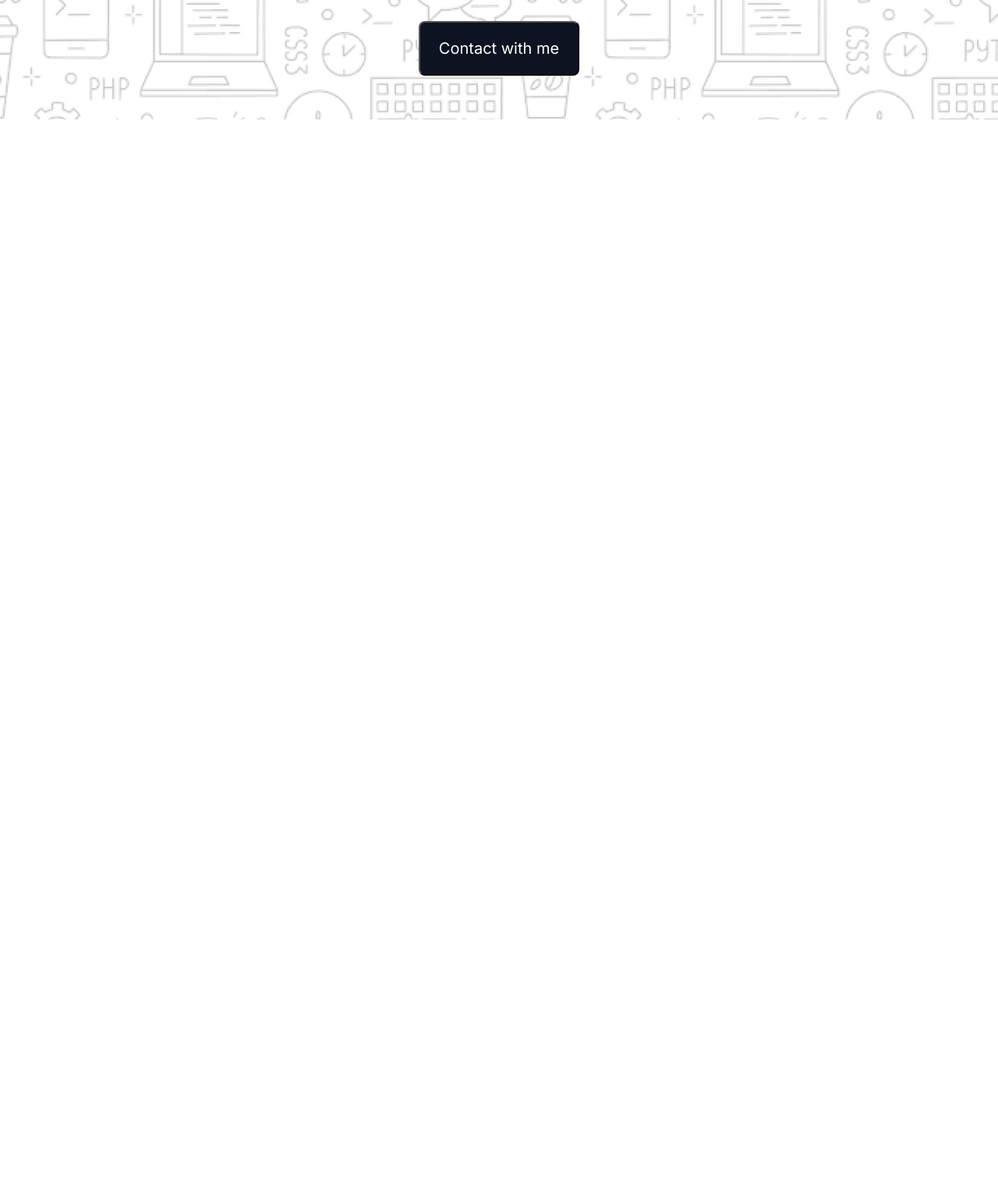
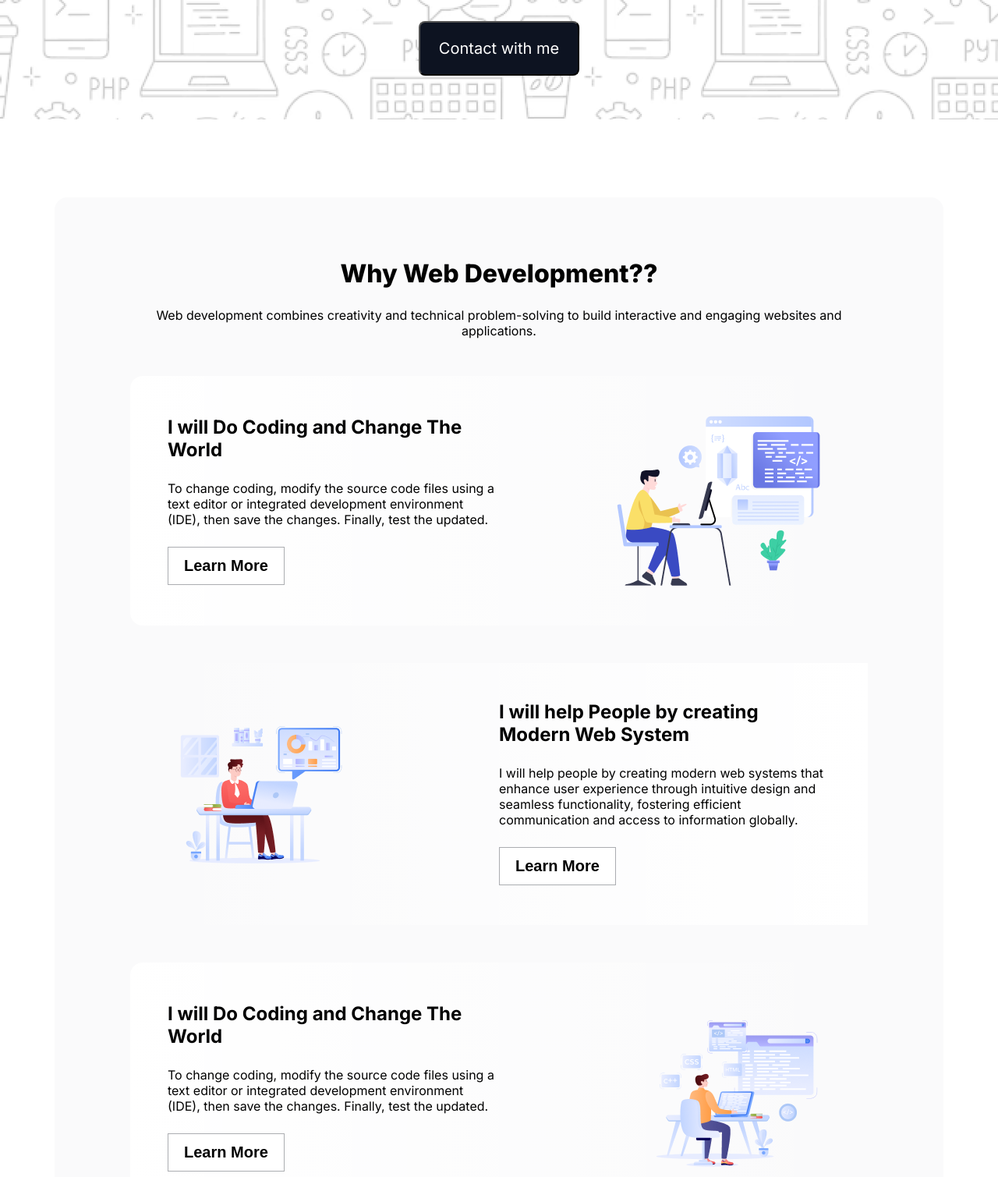
Before and after one commit to imrancoder10/Assignment-One-Batch-10, a plain HTML site: page index.html in a window 1280 px wide. Shown: the part 509-2018 px from the top of the page at 78% size. Before the commit the page ends 800 px from the top, so only its background shows below. Drawn offline with Linux system fonts and the light colour scheme.

Commit message:
Development section added

```diff
--- a/index.html
+++ b/index.html
@@ -21,6 +21,75 @@
         </div>
     </header>
 
+    <main class="main-section">
+
+        <section class="development-section">
+            <!-- development title part start -->
+
+            <div class="development-container">
+                <div class="development-text-and-para">
+                    <h1 class="development-title">Why Web Development??</h1>
+                    <p class="development-para">Web development combines creativity and technical problem-solving to
+                        build interactive and engaging websites and applications.</p>
+                </div>
+                <!-- development title part end -->
+
+                <!-- development card one start -->
+                <div class="dev-card-container">
+                    <div class="card-text-left">
+                        <h1 class="card-titel">I will Do Coding and
+                            Change The World</h1>
+                        <p class="card-para">To change coding, modify the source code files using a text editor or
+                            integrated development environment (IDE), then save the changes. Finally, test the updated.
+                        </p>
+                        <a href=""><button class="card-btn">Learn More</button></a>
+                    </div>
+                    <div class="card-img-right">
+                        <img src="assets/Layer_1.png" alt="layer">
+                    </div>
+                </div>
+                <!-- development card one end -->
+
+                <!-- development card two start -->
+                <div class="dev-card-two-container">
+                    <div class="dev-card-two-img-and-text">
+                        <div class="dev-card-two-img-left">
+                            <img src="assets/Group 3.png" alt="group pic">
+                        </div>
+                        <div class="dev-card-two-text-right">
+                            <h1 class="dev-card-two-title">I will help People by creating
+                                Modern Web System</h1>
+                            <p href="" class="dev-card-two-para">I will help people by creating modern web systems that
+                                enhance user experience through intuitive design and seamless functionality, fostering
+                                efficient communication and access to information globally.</p>
+                            <a href=""><button class="dev-two-btn">Learn More</button></a>
+                        </div>
+                    </div>
+                </div>
+                <!-- development card two end -->
+
+                <!-- development card three start -->
+                <div class="dev-card-container">
+                    <div class="card-text-left">
+                        <h1 class="card-titel">I will Do Coding and
+                            Change The World</h1>
+                        <p class="card-para">To change coding, modify the source code files using a text editor or
+                            integrated development environment (IDE), then save the changes. Finally, test the updated.
+                        </p>
+                        <a href=""><button class="card-btn">Learn More</button></a>
+                    </div>
+                    <div class="card-img-right">
+                        <img src="assets/Group 4.png" alt="layer">
+                    </div>
+                </div>
+                <!-- development card three end -->
+
+            </div>
+
+        </section>
+
+    </main>
+
 
 
 
--- a/styles/style.css
+++ b/styles/style.css
@@ -1,15 +1,17 @@
 @import url('https://fonts.googleapis.com/css2?family=Inter:wght@100..900&display=swap');
-*{
+
+* {
     margin: 0px;
     padding: 0px;
     box-sizing: border-box;
 }
-body{
+
+body {
     font-family: "Inter", sans-serif;
 }
 
 /* header section start */
-.header-hero{
+.header-hero {
     background-image: url('../assets/Hero-bg.png');
     background-repeat: no-repeat;
     margin: 10px auto 100px auto;
@@ -19,7 +21,8 @@ body{
     justify-content: center;
     align-items: center;
 }
-.header-container{
+
+.header-container {
     width: 998px;
     height: 582px;
     display: flex;
@@ -29,30 +32,171 @@ body{
     gap: 30px;
 
 }
-.header-image{
+
+.header-image {
     width: 240px;
     height: 240px;
 }
-.header-title{
+
+.header-title {
     font-size: 48px;
     font-weight: 600px;
     color: #0D1321;
     text-align: center;
     line-height: 50px;
 }
-.header-para{
+
+.header-para {
     font-size: 16px;
     font-weight: 400;
     text-align: center;
 }
-.header-btn{
+
+.header-btn {
     font-family: "Inter", sans-serif;
     font-size: 20px;
     font-weight: 600px;
     padding: 21px 24px;
     background-color: #0D1321;
     border-radius: 8px;
-    color:#fff;
+    color: #fff;
 }
 
 /* header section end */
+/* ---------------------------------------------------------------- */
+/* main section start */
+.main-section {
+    width: 1140px;
+    margin: 70px auto 70px auto;
+}
+
+.development-section {
+    width: 100%;
+    height: 1390px;
+    background-color: #FAFAFB;
+    border-radius: 16px;
+    display: flex;
+    justify-content: center;
+    align-items: center;
+}
+
+.development-container {
+    width: 946px;
+    height: 1235px;
+    /* background-color: red; */
+}
+
+.development-text-and-para {
+    margin-bottom: 48px;
+    display: flex;
+    flex-direction: column;
+    align-items: center;
+    gap: 24px;
+}
+
+.development-title {
+    font-size: 32px;
+    font-weight: 800;
+
+}
+
+.development-para {
+    font-size: 16px;
+    font-weight: 400;
+    text-align: center;
+}
+
+/* dev card one and three container start */
+.dev-card-container {
+    width: 946px;
+    height: 320px;
+    border-radius: 16px;
+    background: linear-gradient(90.00deg, rgb(255, 255, 255), rgba(255, 255, 255, 0) 100%);
+    padding: 48px;
+    display: flex;
+    justify-content: space-between;
+}
+
+.card-text-left {
+    width: 50%;
+    display: flex;
+    flex-direction: column;
+    justify-content: center;
+    gap: 25px;
+}
+
+.card-titel {
+    font-size: 24px;
+    font-weight: 700;
+}
+
+.card-para {
+    font-size: 16px;
+    font-weight: 400;
+}
+
+.card-btn {
+    padding: 12px 20px;
+    border: 1px solid #ABADB1;
+    cursor: pointer;
+    background-color: rgb(255, 255, 255);
+    font-size: 20px;
+    font-weight: 600;
+    opacity: 0.7px;
+
+}
+
+.card-img-right {
+    width: 50%;
+    text-align: right;
+}
+
+/* dev cardone and three container end */
+
+/* dev-card-two-container start */
+.dev-card-two-container {
+    width: 946px;
+    height: 336px;
+    background-image: linear-gradient(90deg, rgba(255, 255, 255, 0), rgb(255, 255, 255)100%);
+    margin-top: 48px;
+    margin-bottom: 48px;
+    padding: 48px;
+}
+
+.dev-card-two-img-and-text {
+    display: flex;
+}
+
+.dev-card-two-img-left {
+    width: 50%;
+}
+.dev-card-two-text-right {
+    width: 50%;
+    display: flex;
+    flex-direction: column;
+    gap: 25px;
+}
+.dev-card-two-title{
+    font-size: 24px;
+    font-weight: 700;
+}
+.dev-card-two-para{
+    font-size: 16px;
+    font-weight: 400;
+}
+.dev-two-btn{
+    padding: 12px 20px;
+    border: 1px solid #ABADB1;
+    cursor: pointer;
+    background-color: rgb(255, 255, 255);
+    font-size: 20px;
+    font-weight: 600;
+    opacity: 0.7px;
+}
+
+
+/* dev-card-two-container end */
+
+
+
+/* main section end */
```
